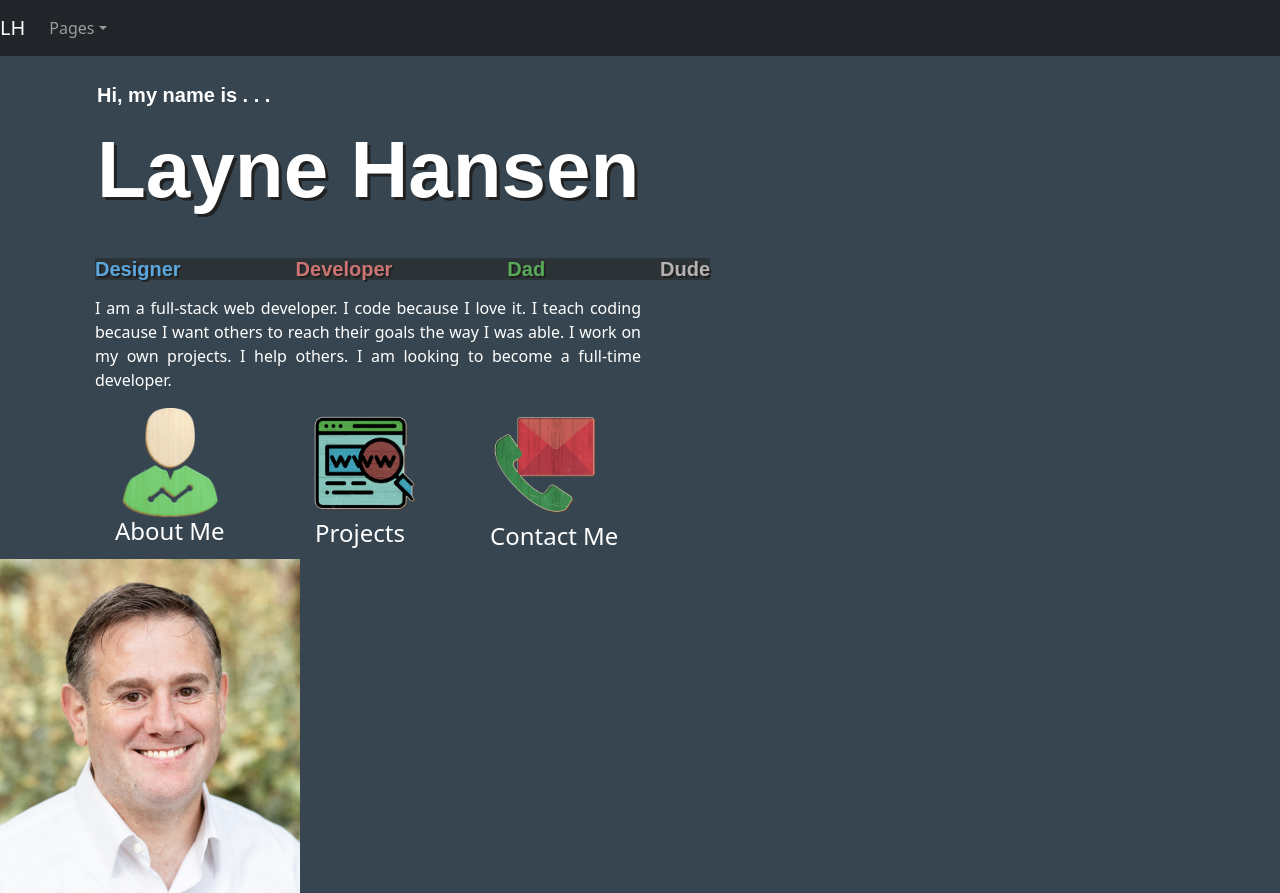
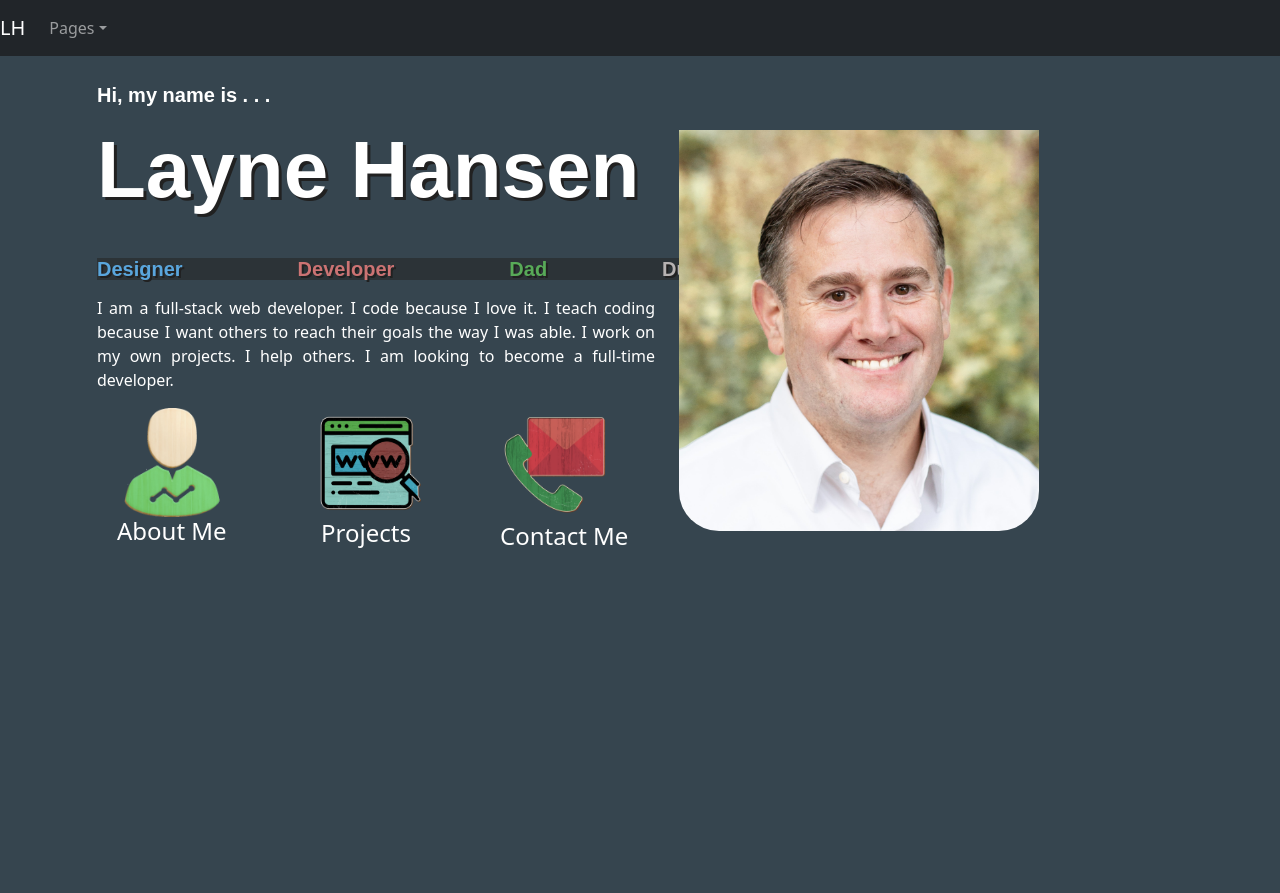
Before and after one commit to LayneHansen/LayneHansen.github.io, a React (Create React App) app: page /#/ in a window 1280 px wide. After the commit the page ends 800 px from the top, so only its background shows below. Built offline with nearby package versions, Linux system fonts and the light colour scheme; a web font is replaced by a local one.

Commit message:
updated image on homepage

```diff
--- a/src/Home.css
+++ b/src/Home.css
@@ -122,3 +122,8 @@ h4 {
   font-size: 16px;
   text-align: justify;
 }
+
+#profile-img-home {
+  padding-top: 50px;
+  border-radius: 40px;
+}
--- a/src/Home.jsx
+++ b/src/Home.jsx
@@ -16,17 +16,15 @@ function Home() {
         <Col md={1}></Col>
         <Col md={6}>
           <div>
-          <span id="name-is-span">
-            Hi, my name is . . .
-          </span>
+            <span id="name-is-span">Hi, my name is . . .</span>
           </div>
           <div>
             <span id="name-span">Layne Hansen</span>
           </div>
-        </Col>
+          {/* </Col> */}
           <Row>
-          <Col md={1}></Col>
-          <Col md={6}>
+            {/* <Col md={1}></Col> */}
+            <Col md={12}>
               <br />
               <span className="tagline-span" id="designer-span">
                 Designer
@@ -42,25 +40,30 @@ function Home() {
               </span>
               <br />
               <p id="homepage-text">
-              I am a full-stack web developer. I code because I love it. I teach
-              coding because I want others to reach their goals the way I was
-              able. I work on my own projects. I help others. I am looking to
-              become a full-time developer.
+                I am a full-stack web developer. I code because I love it. I
+                teach coding because I want others to reach their goals the way
+                I was able. I work on my own projects. I help others. I am
+                looking to become a full-time developer.
               </p>
             </Col>
             {/* <Col md={5}></Col> */}
           </Row>
           <Row>
-          <Col md={1}></Col>
-          <Col md={2}>
+            {/* <Col md={1}></Col> */}
+            <Col md={4}>
               <div classname="profile-link">
                 <Link to="/Profile">
-                <img src={profileIcon} alt="" width="150px" id="profile-icon" />
+                  <img
+                    src={profileIcon}
+                    alt=""
+                    width="150px"
+                    id="profile-icon"
+                  />
                 </Link>
                 <h4 id="profile-header">About Me</h4>
               </div>
             </Col>
-          <Col md={2}>
+            <Col md={4}>
               <div classname="projects-link">
                 <Link to="/Projects">
                   <img
@@ -73,18 +76,24 @@ function Home() {
                 <h4 id="projects-header">Projects</h4>
               </div>
             </Col>
-          <Col md={2}>
+            <Col md={4}>
               <div classname="contact-link">
                 <Link to="/Contact">
-                <img src={contactIcon} alt="" width="130px" id="contact-icon" />
+                  <img
+                    src={contactIcon}
+                    alt=""
+                    width="130px"
+                    id="contact-icon"
+                  />
                 </Link>
                 <h4 id="contact-header">Contact Me</h4>
               </div>
             </Col>
             {/* <Col md={5}></Col> */}
           </Row>
+          </Col>
           <Col md={5}>
-          <img src={profileImage} alt="" width="300" />
+            <img src={profileImage} alt="" width="360" id="profile-img-home"/>
           </Col>
       </Row>
     </Container>
```
Lines whose indentation alone changed are shown as unchanged.
